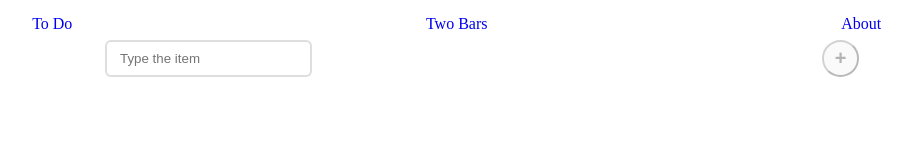
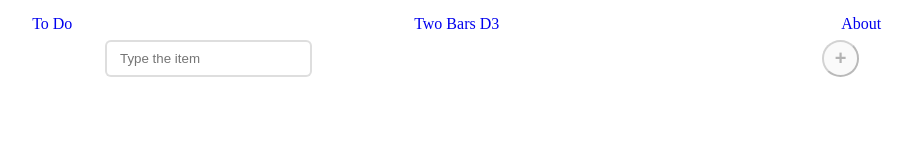
Before and after one commit to imagineLife/reactTransitions, a React app: page /todo in a window 1280 px wide. Shown: the top 160 px of the page, without its empty margins (158-1070 px from the left). Built offline with nearby package versions, Linux system fonts and the light colour scheme.

Commit message:
Updates 2Bars text

```diff
--- a/src/App.js
+++ b/src/App.js
@@ -14,7 +14,7 @@ import './main.css';
 export default function RouteComponent() {
     let navLinks = [
         {text:'To Do', url:'/todo'},
-        {text:'Two Bars', url:'/twobars'},
+        {text:'Two Bars D3', url:'/twobars'},
         {text:'About', url:'/about'}
     ]
     return (
```
